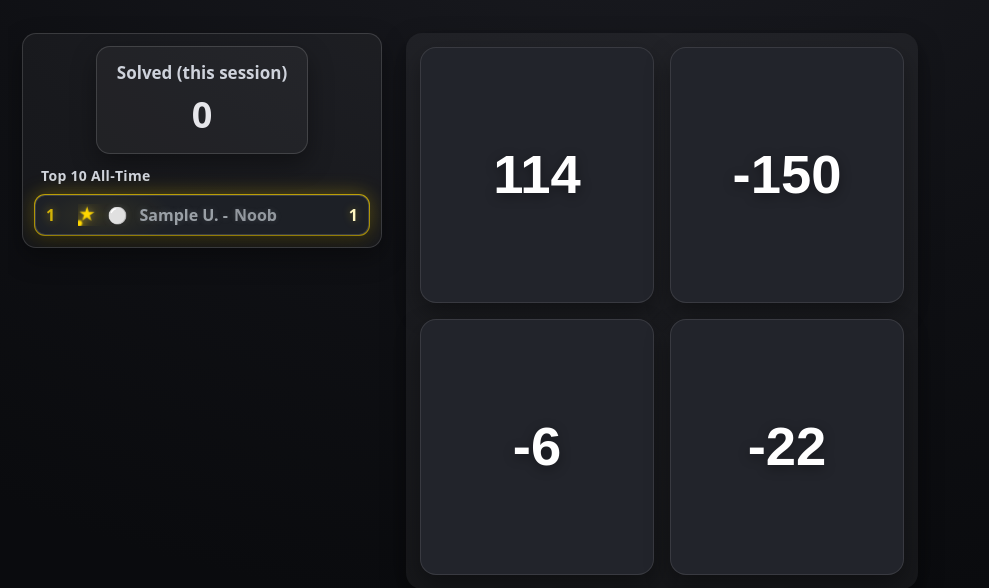
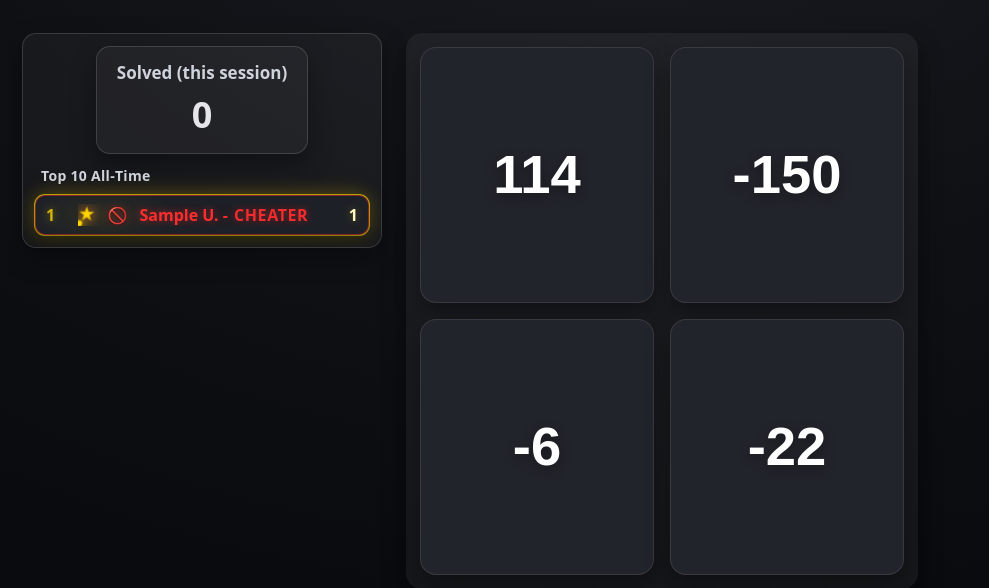
Before and after one commit to kickinslowly/MoodMeter, a Flask app: page /make67 in a window 1280 px wide. Shown: the part 97-685 px from the top of the page, without its empty margins (0-989 px from the left). Run offline with Flask 3, Linux system fonts and the light colour scheme; tables that the repository leaves empty hold one stand-in row (values such as "Sample post"); some libraries are stand-ins or nearby versions.

Commit message:
added cheater detection and db migration. app.py, styles.css and d4e5f6a7b8c9_add_make67_is_cheater.py

```diff
--- a/app.py
+++ b/app.py
@@ -17,6 +17,7 @@ from flask_login import LoginManager, UserMixin, current_user, logout_user, logi
 from authlib.integrations.flask_client import OAuth
 from dotenv import load_dotenv
 from functools import lru_cache
+from collections import deque
 
 # Load environment variables from a .env file if present
 load_dotenv()
@@ -181,6 +182,8 @@ class User(db.Model, UserMixin):
     created_at = db.Column(db.DateTime(timezone=True), nullable=False, default=lambda: datetime.now(timezone.utc))
     updated_at = db.Column(db.DateTime(timezone=True), nullable=False, default=lambda: datetime.now(timezone.utc), onupdate=lambda: datetime.now(timezone.utc))
     make67_all_time_solves = db.Column(db.Integer, nullable=False, default=0)
+    # Flag for auto-solver/cheating detection in Make67
+    make67_is_cheater = db.Column(db.Boolean, nullable=False, default=False)
 
 
 class Group(db.Model):
@@ -1322,6 +1325,10 @@ _m67_subscribers: set[Queue] = set()
 _m67_last_post_by_ip: dict[str, float] = {}
 _m67_message_count: int = 0
 
+# --- In-memory Make67 solve-rate tracking (process-local) ---
+_m67_recent_solves_lock = threading.Lock()
+_m67_recent_solves: dict[str, deque] = {}
+
 
 def _m67_broadcast(msg: dict):
     global _m67_message_count
@@ -1626,10 +1633,27 @@ def api_make67_solve():
         if hint_used:
             # Do not count solves where a hint was used
             return jsonify({'ok': True, 'all_time_total': int(u.make67_all_time_solves or 0), 'skipped': True})
-        cur = u.make67_all_time_solves or 0
+        # Update counters
+        cur = int(u.make67_all_time_solves or 0)
         u.make67_all_time_solves = cur + 1
+
+        # Cheater detection: more than 5 solves in any 10-second window
+        now = time.time()
+        with _m67_recent_solves_lock:
+            dq = _m67_recent_solves.get(u.id)
+            if dq is None:
+                dq = deque()
+                _m67_recent_solves[u.id] = dq
+            dq.append(now)
+            # Trim to last 10 seconds
+            cutoff = now - 10.0
+            while dq and dq[0] < cutoff:
+                dq.popleft()
+            if len(dq) > 5:
+                u.make67_is_cheater = True
+
         db.session.commit()
-        return jsonify({'ok': True, 'all_time_total': int(u.make67_all_time_solves or 0)})
+        return jsonify({'ok': True, 'all_time_total': int(u.make67_all_time_solves or 0), 'cheater': bool(getattr(u, 'make67_is_cheater', False))})
     except Exception as e:
         db.session.rollback()
         return jsonify({'ok': False, 'error': 'DB_ERROR', 'detail': str(e)}), 500
@@ -1648,26 +1672,34 @@ def api_make67_leaderboard():
         top = []
         for u in top_users:
             total = int(u.make67_all_time_solves or 0)
-            rk = _compute_rank(total)
+            if getattr(u, 'make67_is_cheater', False):
+                rk = {"key": "cheater", "title": "CHEATER", "icon": "🚫"}
+            else:
+                rk = _compute_rank(total)
             top.append({
                 'name': _format_display_name(u),
                 'total': total,
                 'rank_key': rk['key'],
                 'rank_title': rk['title'],
                 'rank_icon': rk['icon'],
+                'is_cheater': bool(getattr(u, 'make67_is_cheater', False)),
             })
         me = None
         if getattr(current_user, 'is_authenticated', False):
             u = db.session.get(User, current_user.get_id())
             if u:
                 total = int(u.make67_all_time_solves or 0)
-                rk = _compute_rank(total)
+                if getattr(u, 'make67_is_cheater', False):
+                    rk = {"key": "cheater", "title": "CHEATER", "icon": "🚫"}
+                else:
+                    rk = _compute_rank(total)
                 me = {
                     'name': _format_display_name(u),
                     'total': total,
                     'rank_key': rk['key'],
                     'rank_title': rk['title'],
                     'rank_icon': rk['icon'],
+                    'is_cheater': bool(getattr(u, 'make67_is_cheater', False)),
                 }
         return jsonify({'ok': True, 'top': top, 'me': me})
     except Exception as e:
--- a/static/css/styles.css
+++ b/static/css/styles.css
@@ -998,6 +998,11 @@ button, .btn, .google-login-btn, .logout-btn, input, select {
 .make67-page .m67-lb-item.rank-alien { border-color: rgba(0,255,195,0.52); }
 .make67-page .m67-lb-item.top1 .total { color: #fff7c2; text-shadow: 0 0 8px rgba(255,215,0,0.35); }
 
+/* CHEATER – explicit red styling: name in red, CHEATER label bold red */
+.make67-page .m67-lb-item.rank-cheater .name { color: #ff2d2d; text-shadow: 0 0 10px rgba(255,45,45,0.55); }
+.make67-page .m67-lb-item.rank-cheater .rank-title { color: #ff2d2d; font-weight: 900; letter-spacing: 0.6px; }
+.make67-page .m67-lb-item.rank-cheater { border-color: rgba(255,45,45,0.45); }
+
 /* Decorative golden star next to #1 name */
 .make67-page .m67-lb-item .name { display: inline-flex; align-items: center; gap: 6px; }
 .top1-star {
```
Also changed, not shown: migrations/versions/d4e5f6a7b8c9_add_make67_is_cheater.py (added, +33 -0 lines).
